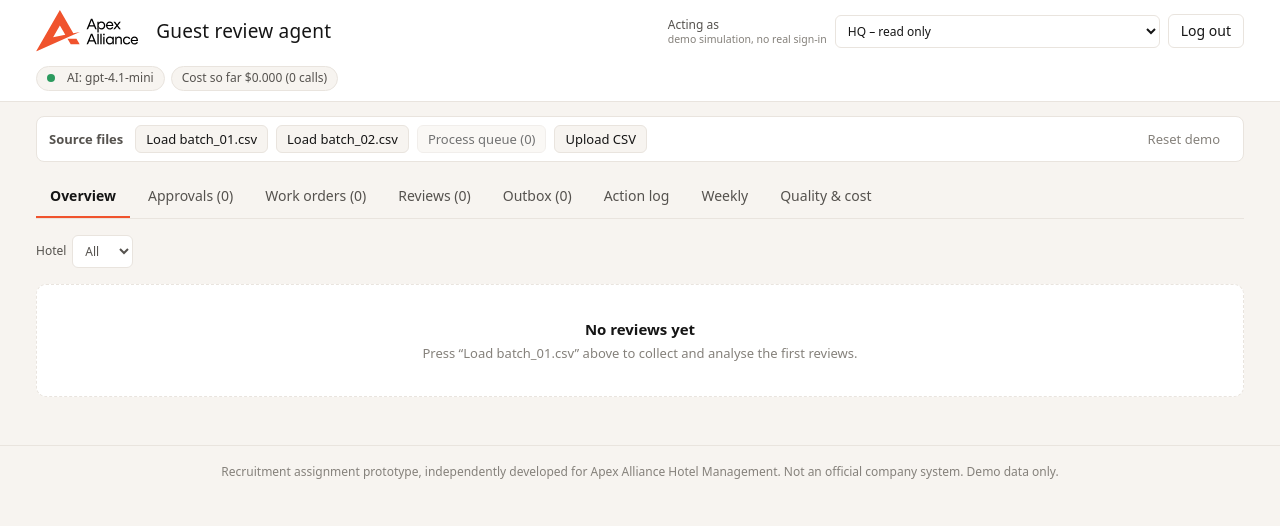
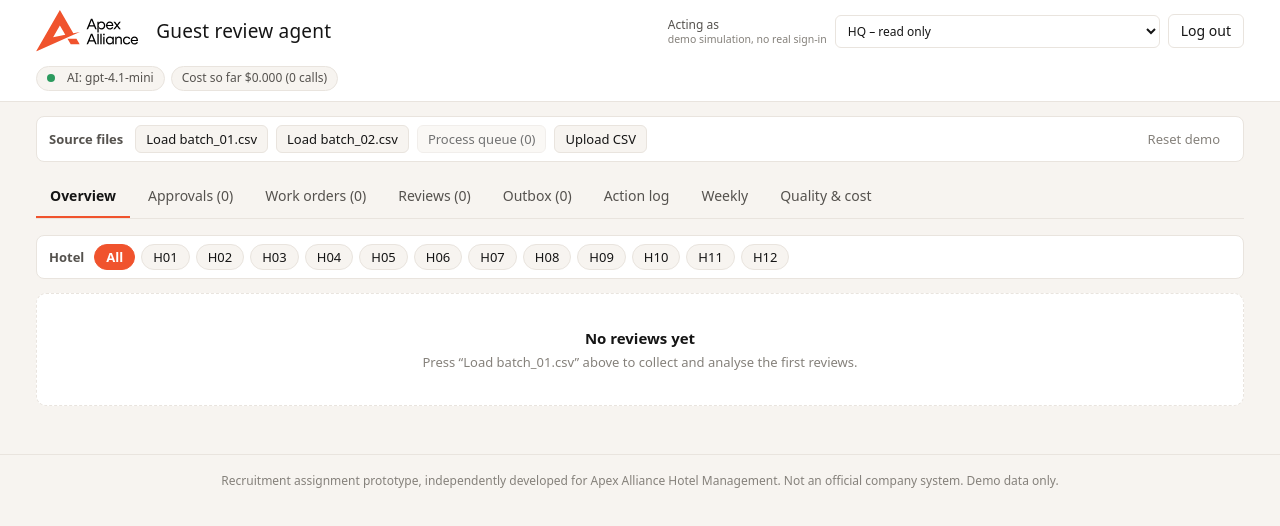
Before and after one commit to juliuspov7/apex-review-agent, a Next.js app: page / in a window 1280 px wide. Shown: the top 526 px of the page. Built offline with nearby package versions, Linux system fonts and the light colour scheme.

Commit message:
Hotel filter as pill buttons

```diff
--- a/app/Agent.tsx
+++ b/app/Agent.tsx
@@ -204,13 +204,12 @@ export default function Agent() {
         </div>
         <div style={{ marginTop: 16 }}>
           {tab !== "quality" && !me && (
-            <div className="bar" style={{ marginTop: 0 }}>
-              <label>Hotel
-                <select value={hotel} onChange={(e) => setHotel(e.target.value)}>
-                  <option>All</option>
-                  {hotels.map((h) => <option key={h}>{h}</option>)}
-                </select>
-              </label>
+            <div className="hotelbar" role="group" aria-label="Hotel filter">
+              <b>Hotel</b>
+              {["All", ...hotels].map((h) => (
+                <button key={h} className={hotel === h ? "on" : ""} onClick={() => setHotel(h)}>{h}</button>
+              ))}
+              {hotel !== "All" && <span className="small">Showing only {hotel}</span>}
             </div>
           )}
           {tab === "overview" && <Overview counts={counts} pending={pending.length} openOrders={openOrders.length} openSafety={openSafety} st={stS} reviews={rv} orders={ord} setTab={setTab} empty={rv.length === 0 && counts.queued === 0} />}
--- a/app/globals.css
+++ b/app/globals.css
@@ -216,3 +216,10 @@ header.top .chips { flex: 1 1 auto; min-width: 0; }
 .srcbar .btn.sm.primary { background: var(--accent); }
 .srcbar .reset { margin-left: auto; color: var(--text-3); background: transparent !important; border-color: transparent; }
 .srcbar .reset:hover { color: #b3261e; border-color: var(--line); }
+
+.hotelbar { display: flex; flex-wrap: wrap; gap: 6px; align-items: center; margin: 0 0 14px; padding: 8px 12px; background: var(--surface); border: 1px solid var(--line); border-radius: 8px; }
+.hotelbar > b { font-size: 13px; color: var(--text-2); margin-right: 4px; }
+.hotelbar button { border: 1px solid var(--line); background: var(--bg); border-radius: 999px; padding: 3px 11px; font-size: 13px; cursor: pointer; }
+.hotelbar button:hover { border-color: var(--text-3); }
+.hotelbar button.on { background: var(--accent); border-color: var(--accent); color: #fff; font-weight: 600; }
+.hotelbar .small { margin-left: 6px; }
```
